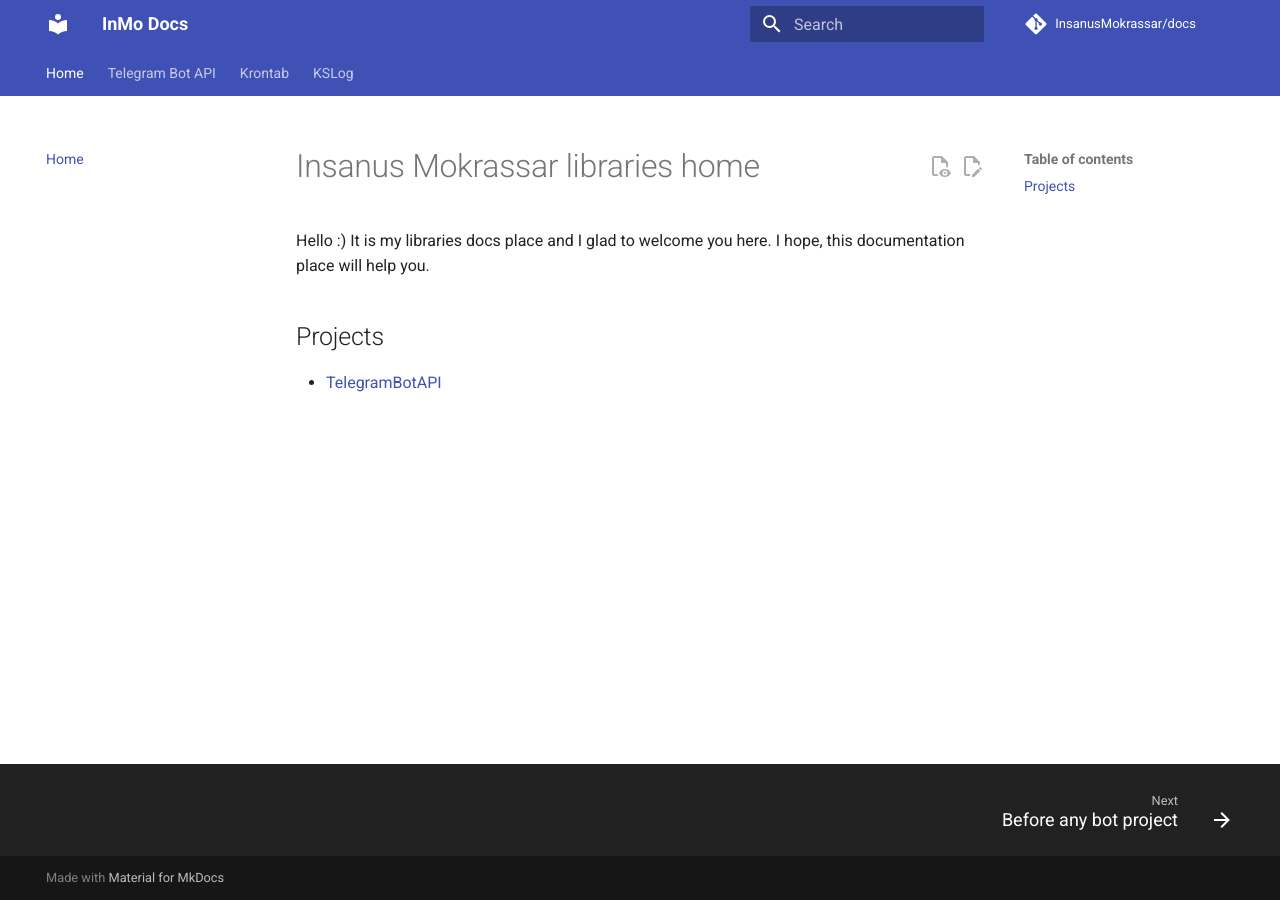
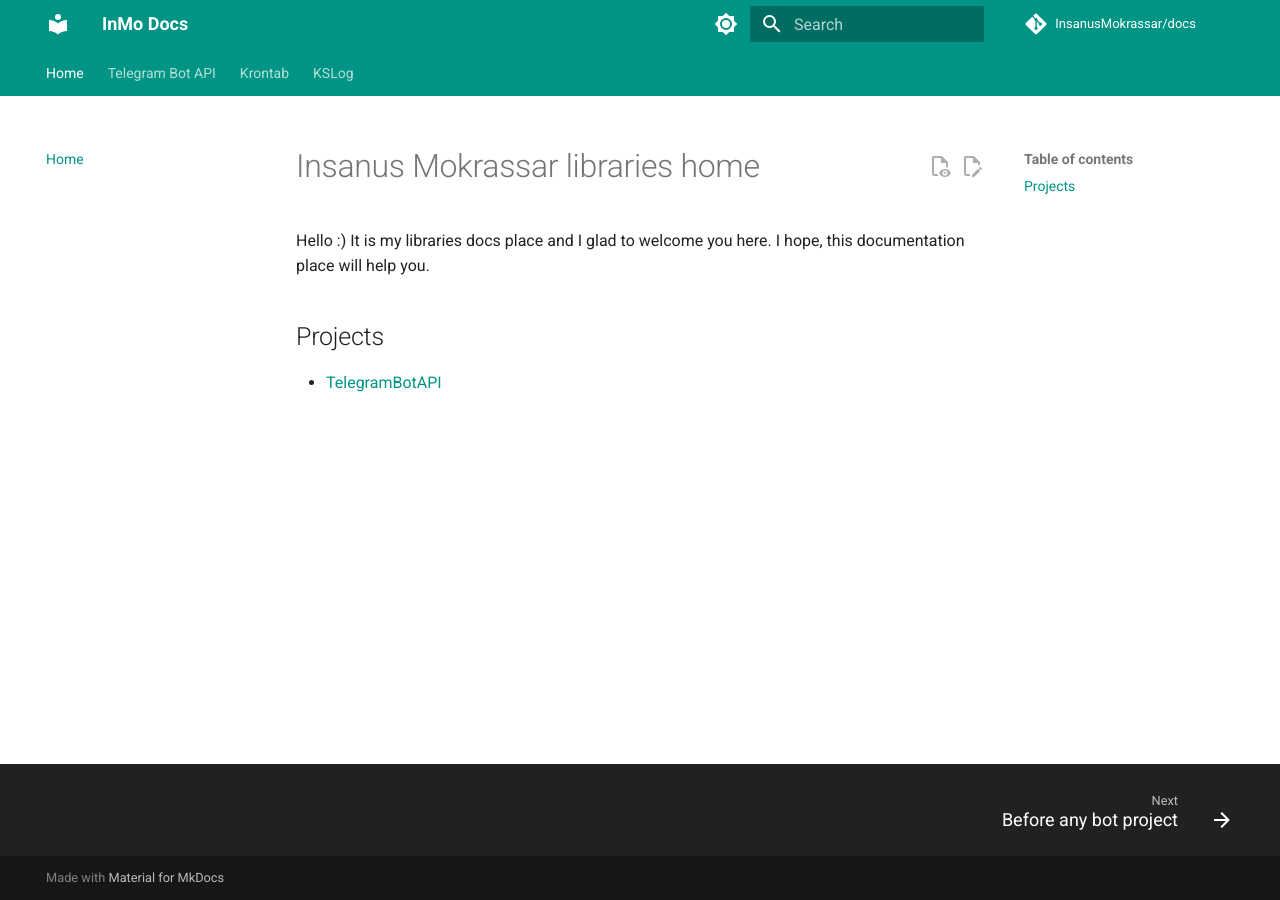
Before and after one commit to InsanusMokrassar/docs, an MkDocs documentation site: the page built from docs/index.md, in a window 1280 px wide. Built offline with MkDocs 1.6.1 and Material for MkDocs 9.7.7, drawn with Linux system fonts in a browser that asks for light colours; comment, search, counter and statistics services are not loaded.

Commit message:
add dark/light modes

```diff
--- a/mkdocs.yml
+++ b/mkdocs.yml
@@ -38,6 +38,19 @@
 
 theme:
     name: material
+    palette:
+        - scheme: default
+          primary: teal
+          accent: cyan
+          toggle:
+              icon: material/brightness-7
+              name: Switch to dark mode
+        - scheme: slate
+          primary: blue grey
+          accent: light blue
+          toggle:
+              icon: material/brightness-4
+              name: Switch to light mode
     hljs_languages:
         - yaml
         - kotlin
```
